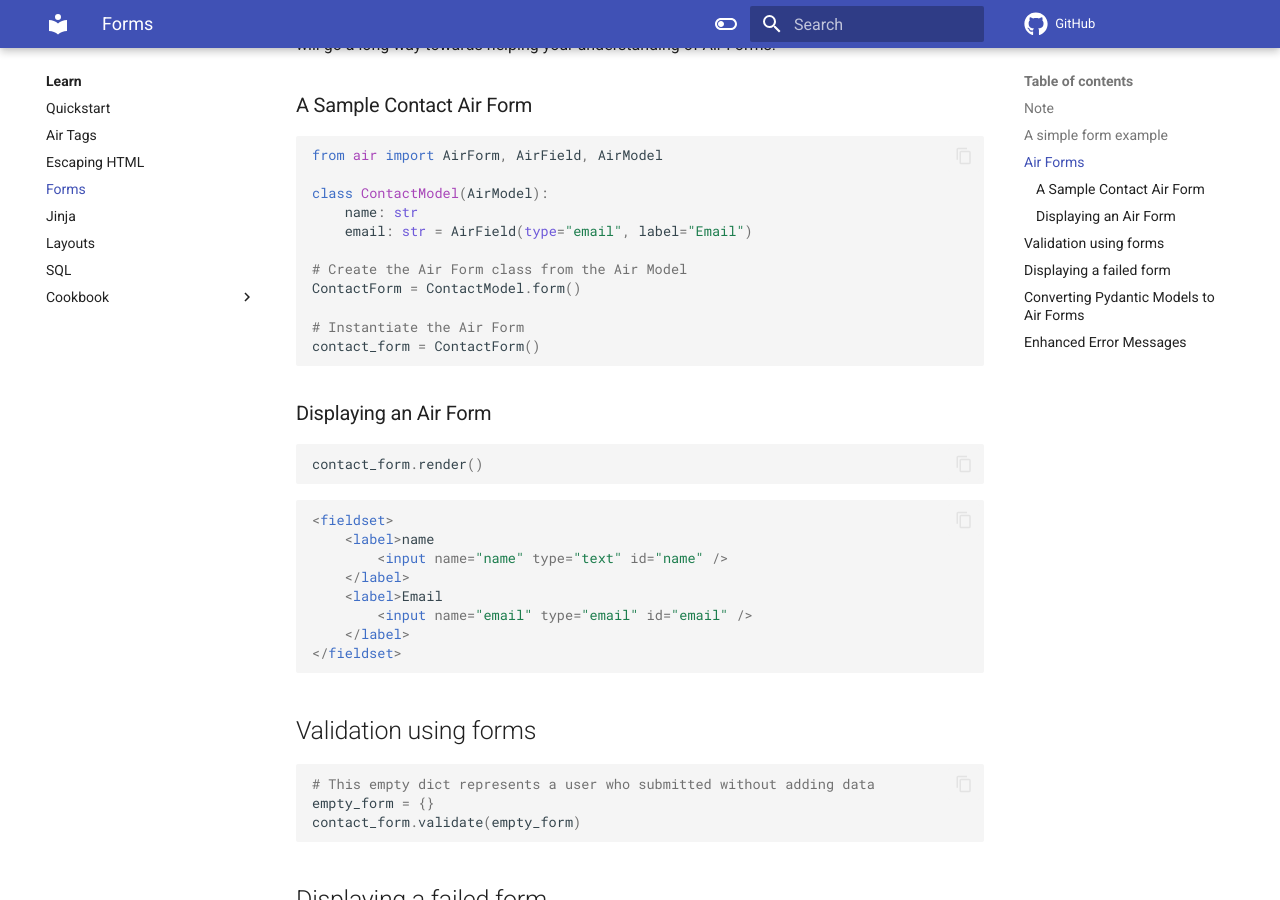
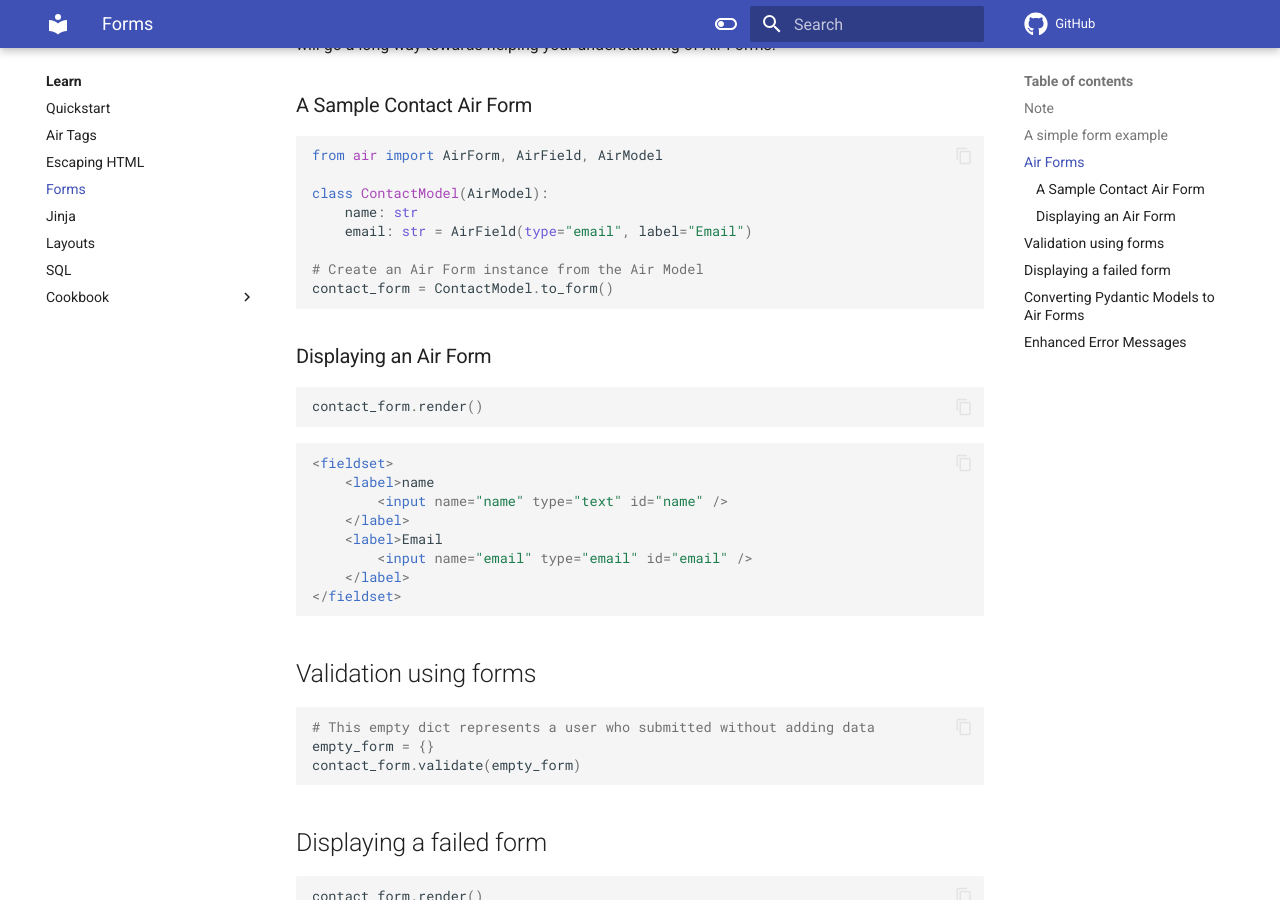
Before and after one commit to feldroy/air, an MkDocs documentation site: the page built from docs/learn/forms.md, in a window 1280 px wide and 900 px high, scrolled down 1249 px. Built offline with MkDocs 1.6.1 and Material for MkDocs 9.7.7, drawn with Linux system fonts in a browser that asks for light colours; comment, search, counter and statistics services are not loaded.

Commit message:
Update Air Form learn page
Replaces the two-step process of creating and instantiating an Air Form from an Air Model with a single call to ContactModel.to_form() in the documentation example.

Co-Authored-By: Audrey M. Roy Greenfeld <audrey@feldroy.com>

````diff
--- a/docs/learn/forms.md
+++ b/docs/learn/forms.md
@@ -56,11 +56,8 @@ class ContactModel(AirModel):
     name: str
     email: str = AirField(type="email", label="Email")
 
-# Create the Air Form class from the Air Model
-ContactForm = ContactModel.form()
-
-# Instantiate the Air Form
-contact_form = ContactForm()
+# Create an Air Form instance from the Air Model
+contact_form = ContactModel.to_form()
 ```
 
 ### Displaying an Air Form
````
